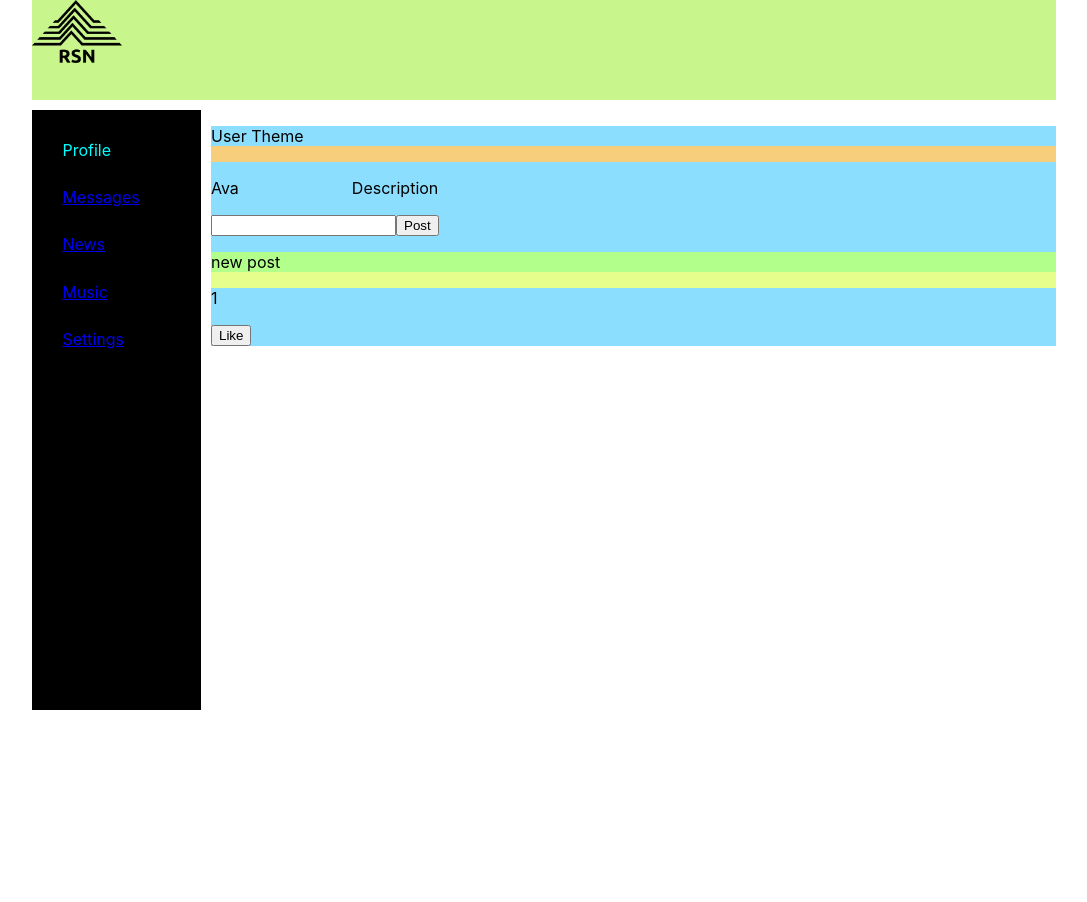
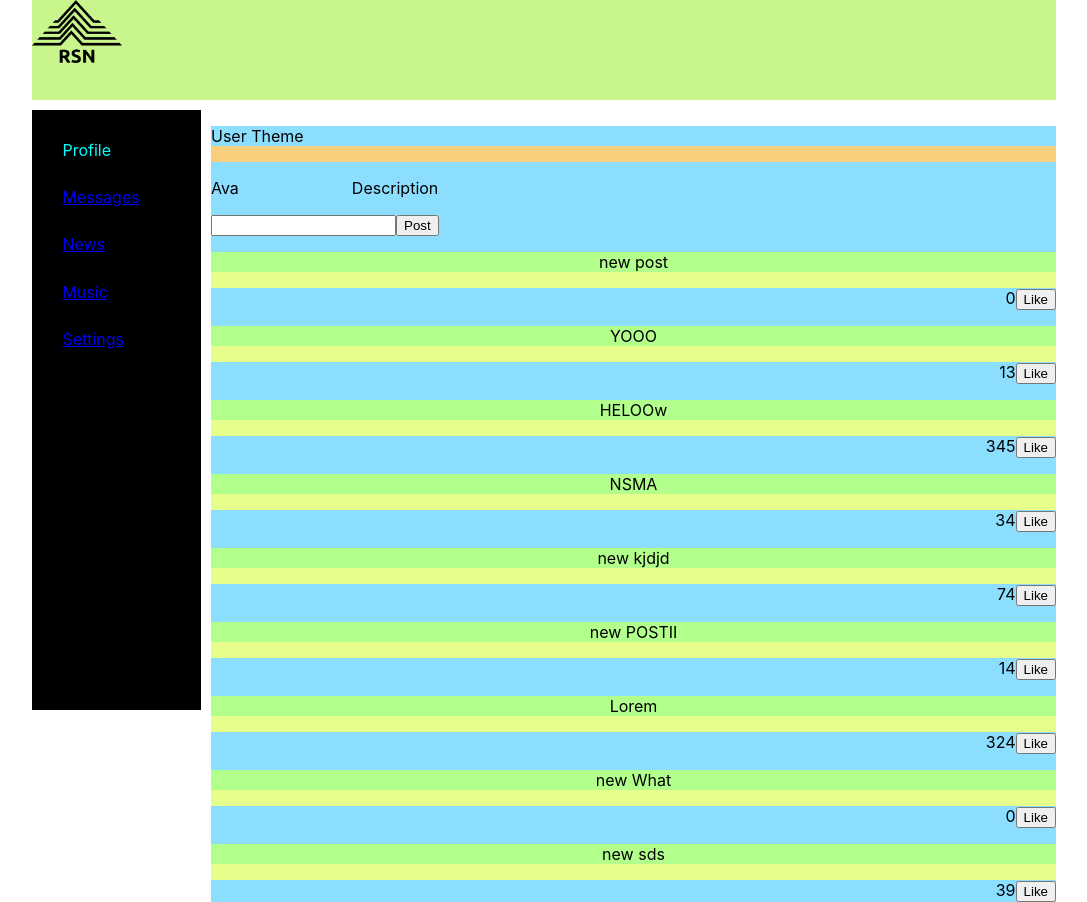
Before and after one commit to NikitOS-1/my-app1, a React (Create React App) app: page /profile in a window 1280 px wide. Shown: the whole page, without its empty margins (96-1183 px from the left). Before the commit the page ends 800 px from the top, so only its background shows below. Built offline with nearby package versions, Linux system fonts and the light colour scheme.

Commit message:
BLL in app.js

```diff
--- a/src/App.js
+++ b/src/App.js
@@ -9,6 +9,53 @@ import News from './components/MainRender/News/News';
 import Music from './components/MainRender/Music/Music';
 import Settings from './components/MainRender/Settings/Settings';
 
+let postData = [
+  { post: 'new post', likeCount: 0 },
+  { post: 'YOOO', likeCount: 13 },
+  { post: 'HELOOw ', likeCount: 345 },
+  { post: ' NSMA', likeCount: 34 },
+  { post: 'new kjdjd', likeCount: 74 },
+  { post: 'new POSTII', likeCount: 14 },
+  { post: ' Lorem', likeCount: 324 },
+  { post: 'new What', likeCount: 0 },
+  { post: 'new sds', likeCount: 39 }
+];
+let messageData = [
+  {
+      userName: 'Nikita',
+      userId: 1,
+      message: 'Hello im nikita'
+  }, {
+      userName: 'Sasha',
+      userId: 2,
+      message: 'Hello im Sasha'
+  }, {
+      userName: 'Sasha',
+      userId: 2,
+      message: 'Hello im Sasha'
+  }, {
+      userName: 'Sasha',
+      userId: 2,
+      message: 'Hello im Sasha'
+  }, {
+      userName: 'Sasha',
+      userId: 2,
+      message: 'Hello im Sasha'
+  }, {
+      userName: 'Sasha',
+      userId: 2,
+      message: 'Hello im Sasha'
+  }, {
+      userName: 'Sasha',
+      userId: 2,
+      message: 'Hello im Sasha'
+  }, {
+      userName: 'Sasha',
+      userId: 2,
+      message: 'Hello im Sasha'
+  }
+];
+
 const App = (props) => {
   return (
     <BrowserRouter>
@@ -17,8 +64,8 @@ const App = (props) => {
         <Navbar />
         <div className='content'>
           <Routes>
-            <Route path='/profile/*' element={<Profile />} />
-            <Route path='/messages/*' element={<Messages />} />
+            <Route path='/profile/*' element={<Profile postData={postData} />} />
+            <Route path='/messages/*' element={<Messages messageData={messageData}/>} />
             <Route path='/news/*' element={<News />} />
             <Route path='/music/*' element={<Music />} />
             <Route path='/settings/*' element={<Settings />} />
--- a/src/components/MainRender/Messages/Messages.jsx
+++ b/src/components/MainRender/Messages/Messages.jsx
@@ -2,44 +2,9 @@ import React from "react";
 import style from "./Messages.module.css";
 import UserAndDialog from "./UserAndDialog/UserAndDialog";
 
-let messageData = [
-    {
-        userName: 'Nikita',
-        userId: 1,
-        message: 'Hello im nikita'
-    },
-    {
-        userName: 'Sasha',
-        userId: 2,
-        message: 'Hello im Sasha'
-    },{
-        userName: 'Sasha',
-        userId: 2,
-        message: 'Hello im Sasha'
-    },{
-        userName: 'Sasha',
-        userId: 2,
-        message: 'Hello im Sasha'
-    },{
-        userName: 'Sasha',
-        userId: 2,
-        message: 'Hello im Sasha'
-    },{
-        userName: 'Sasha',
-        userId: 2,
-        message: 'Hello im Sasha'
-    },{
-        userName: 'Sasha',
-        userId: 2,
-        message: 'Hello im Sasha'
-    },{
-        userName: 'Sasha',
-        userId: 2,
-        message: 'Hello im Sasha'
-    }
-];
 
-let messageElement = messageData.map(
+const Messages = (props) => {
+    let messageElement = props.messageData.map(
         m => <UserAndDialog
             userName={m.userName}
             userId={m.userId}
@@ -47,7 +12,6 @@ let messageElement = messageData.map(
         />
     )
 
-const Messages = (props) => {
     return (
         <div className={style.main}>
             {messageElement}
--- a/src/components/MainRender/Profile/Profile.jsx
+++ b/src/components/MainRender/Profile/Profile.jsx
@@ -4,12 +4,12 @@ import UserTheme from "./UserTheme/UserTheme";
 import UserInfo from "./UserInfo/UserInfo";
 import UserWall from "./UserWall/UserWall";
 
-const Profile = () => {
+const Profile = (props) => {
     return (
         <div className={style.item}>
             <UserTheme />
             <UserInfo />
-            <UserWall />
+            <UserWall postData={props.postData} />
         </div>
     );
 };
--- a/src/components/MainRender/Profile/UserWall/Post/LikeCount/LikeCount.jsx
+++ b/src/components/MainRender/Profile/UserWall/Post/LikeCount/LikeCount.jsx
@@ -3,10 +3,10 @@ import style from "./LikeCount.module.css";
 
 
 
-const LikeCount = () => {
+const LikeCount = (props) => {
     return (
         <div className={style.item}>
-            <p>1</p>
+            {props.likeCounts}
             <button>Like</button>
         </div>
     );
--- a/src/components/MainRender/Profile/UserWall/Post/LikeCount/LikeCount.module.css
+++ b/src/components/MainRender/Profile/UserWall/Post/LikeCount/LikeCount.module.css
@@ -1,3 +1,4 @@
 .item {
     background-color: rgb(140, 222, 255);
+    text-align: right;
 }
--- a/src/components/MainRender/Profile/UserWall/Post/Post.jsx
+++ b/src/components/MainRender/Profile/UserWall/Post/Post.jsx
@@ -9,7 +9,7 @@ const Post = (props) => {
     return (
         <div className={style.item}>
             <PostMessage posts={props.posts} />
-            <LikeCount />
+            <LikeCount likeCounts={props.likeCounts} />
         </div>
     );
 };
--- a/src/components/MainRender/Profile/UserWall/Post/PostMessage/PostMessage.module.css
+++ b/src/components/MainRender/Profile/UserWall/Post/PostMessage/PostMessage.module.css
@@ -1,3 +1,4 @@
 .item {
     background-color: rgb(178, 255, 140);
+    text-align: center;
 }
--- a/src/components/MainRender/Profile/UserWall/UserWall.jsx
+++ b/src/components/MainRender/Profile/UserWall/UserWall.jsx
@@ -3,15 +3,11 @@ import Post from "./Post/Post";
 import AddPost from "./AddPost/AddPost";
 import style from "./UserWall.module.css"
 
-let postData = [
-    { post: 'new post' }
-];
+const UserWall = (props) => {
+    let postElement = props.postData.map(p =>
+        <Post posts={p.post} likeCounts={p.likeCount} />
 
-let postElement = postData.map(p =>
-    <Post posts={p.post} />
-);
-
-const UserWall = (props) => {
+    );
     return (
         <div className={style.item}>
             <AddPost />
```
Also changed, not shown: 1 other file (tests, documents, lock files or other folders). Lines whose indentation alone changed are shown as unchanged.
